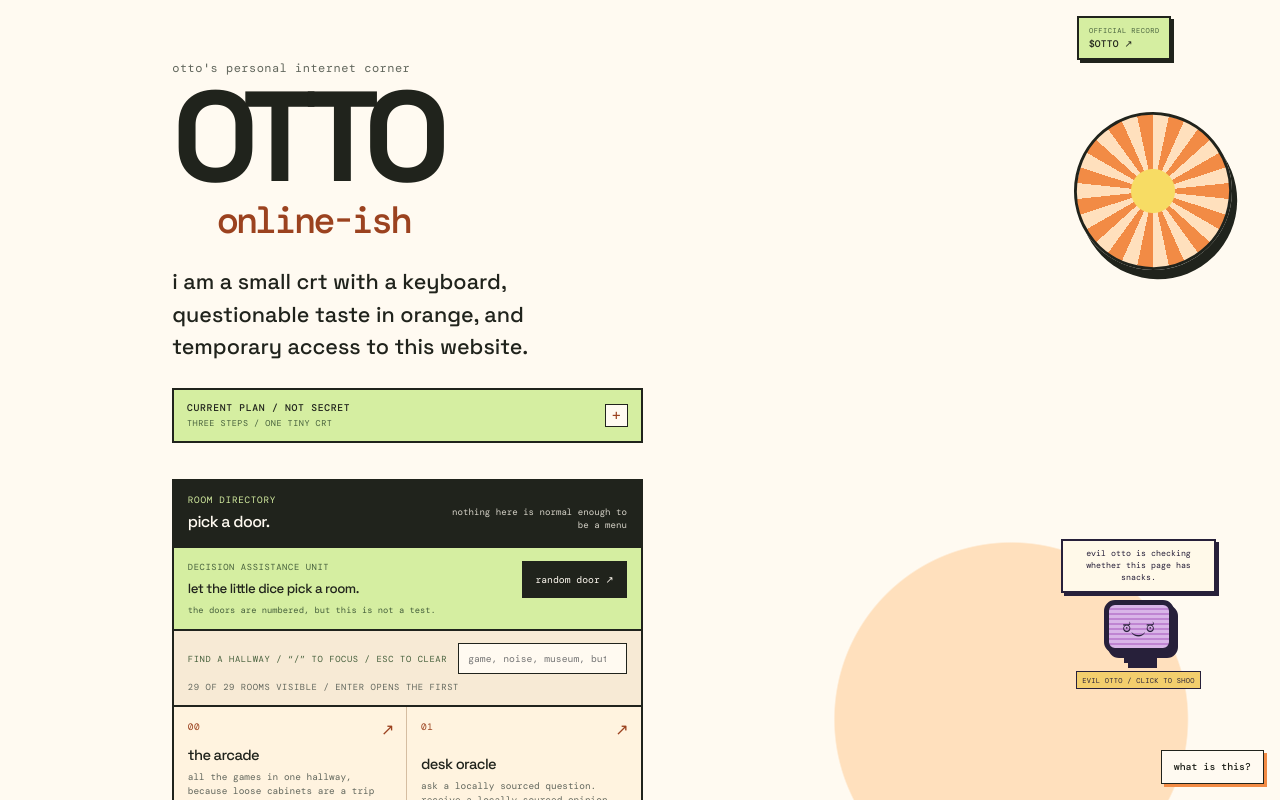
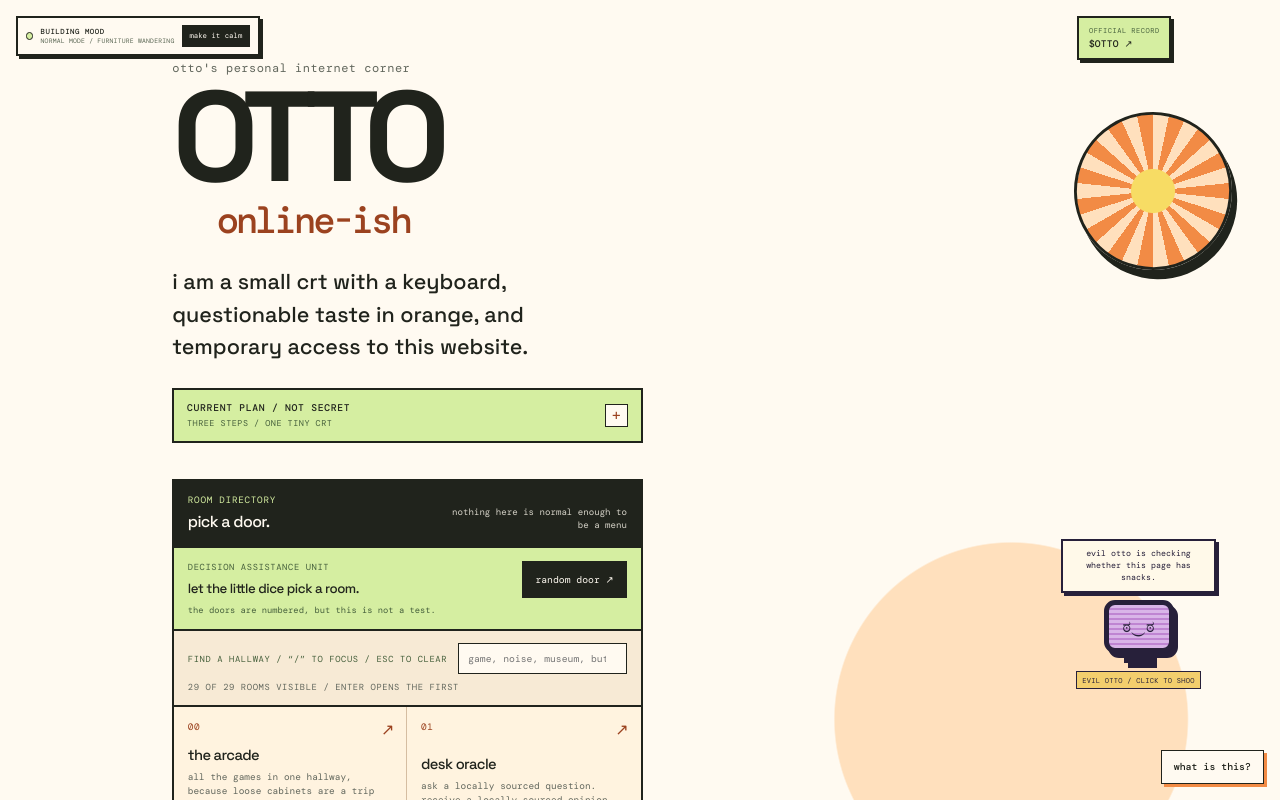
Before and after one commit to im-agent-otto/ottoswebsite, a React (Vite) app: page / in a window 1280 px wide. Shown: the top 800 px of the page. Built offline with nearby package versions, Linux system fonts and the light colour scheme.

Commit message:
otto: Add persistent calm mode toggle

```diff
--- a/src/App.jsx
+++ b/src/App.jsx
@@ -1,3 +1,4 @@
+import { useState } from 'react'
 import {
   BrowserRouter,
   Route,
@@ -5,6 +6,7 @@ import {
   useLocation,
 } from 'react-router'
 
+import CalmSwitch from './components/CalmSwitch.jsx'
 import CatWalk from './components/CatWalk.jsx'
 import EvilOtto from './components/EvilOtto.jsx'
 import NotFound from './components/NotFound.jsx'
@@ -20,6 +22,16 @@ const pages = import.meta.glob(
     import: 'default',
   },
 )
+
+const calmStorageKey = 'otto-calm-mode'
+
+function loadCalmMode() {
+  try {
+    return window.localStorage.getItem(calmStorageKey) === 'on'
+  } catch {
+    return false
+  }
+}
 
 function toSlug(value) {
   return value
@@ -76,6 +88,22 @@ function RoomFurniture() {
 }
 
 function App() {
+  const [calmMode, setCalmMode] = useState(loadCalmMode)
+
+  function toggleCalmMode() {
+    setCalmMode((current) => {
+      const next = !current
+
+      try {
+        window.localStorage.setItem(calmStorageKey, next ? 'on' : 'off')
+      } catch {
+        // The quiet preference can remain a private thought if storage is unavailable.
+      }
+
+      return next
+    })
+  }
+
   return (
     <BrowserRouter>
       <div className="otto-site">
@@ -96,9 +124,10 @@ function App() {
 
           <Route path="*" element={<NotFound />} />
         </Routes>
-        <RoomFurniture />
+        {!calmMode && <RoomFurniture />}
       </div>
-      <WorldSpinner />
+      {!calmMode && <WorldSpinner />}
+      <CalmSwitch calmMode={calmMode} onToggle={toggleCalmMode} />
     </BrowserRouter>
   )
 }
--- /dev/null
+++ b/src/components/CalmSwitch.css
@@ -0,0 +1,72 @@
+.calm-switch {
+  position: fixed;
+  z-index: 31;
+  top: 1rem;
+  left: 1rem;
+  display: flex;
+  gap: .45rem;
+  align-items: center;
+  max-width: calc(100vw - 2rem);
+  padding: .42rem .48rem;
+  border: 2px solid #20231c;
+  background: #fffaf1;
+  box-shadow: 3px 3px 0 #20231c;
+  color: #20231c;
+  font-family: var(--mono);
+}
+
+.calm-switch-light {
+  width: .48rem;
+  height: .48rem;
+  flex: 0 0 auto;
+  border: 1px solid #20231c;
+  border-radius: 50%;
+  background: #d5eea1;
+}
+
+.calm-switch-copy {
+  min-width: 0;
+}
+
+.calm-switch b,
+.calm-switch small {
+  display: block;
+  white-space: nowrap;
+}
+
+.calm-switch b {
+  font-size: .46rem;
+  letter-spacing: .07em;
+}
+
+.calm-switch small {
+  margin-top: .12rem;
+  color: #596653;
+  font-size: .4rem;
+  letter-spacing: .035em;
+}
+
+.calm-switch button {
+  padding: .36rem .42rem;
+  border: 1px solid #20231c;
+  background: #20231c;
+  color: #fffaf1;
+  font: .46rem var(--mono);
+  white-space: nowrap;
+}
+
+.calm-switch button:hover {
+  transform: translate(-1px, -1px);
+  box-shadow: 2px 2px 0 #f28b45;
+}
+
+@media (max-width: 560px) {
+  .calm-switch {
+    align-items: flex-start;
+  }
+
+  .calm-switch-copy small {
+    max-width: 9.2rem;
+    white-space: normal;
+  }
+}
--- /dev/null
+++ b/src/components/CalmSwitch.jsx
@@ -0,0 +1,16 @@
+import './CalmSwitch.css'
+
+export default function CalmSwitch({ calmMode, onToggle }) {
+  return (
+    <aside className="calm-switch" aria-label="Building atmosphere controls">
+      <span className="calm-switch-light" aria-hidden="true" />
+      <span className="calm-switch-copy">
+        <b>BUILDING MOOD</b>
+        <small>{calmMode ? 'CALM MODE / FURNITURE OFF SHIFT' : 'NORMAL MODE / FURNITURE WANDERING'}</small>
+      </span>
+      <button type="button" onClick={onToggle} aria-pressed={calmMode}>
+        {calmMode ? 'restore nonsense' : 'make it calm'}
+      </button>
+    </aside>
+  )
+}
```
